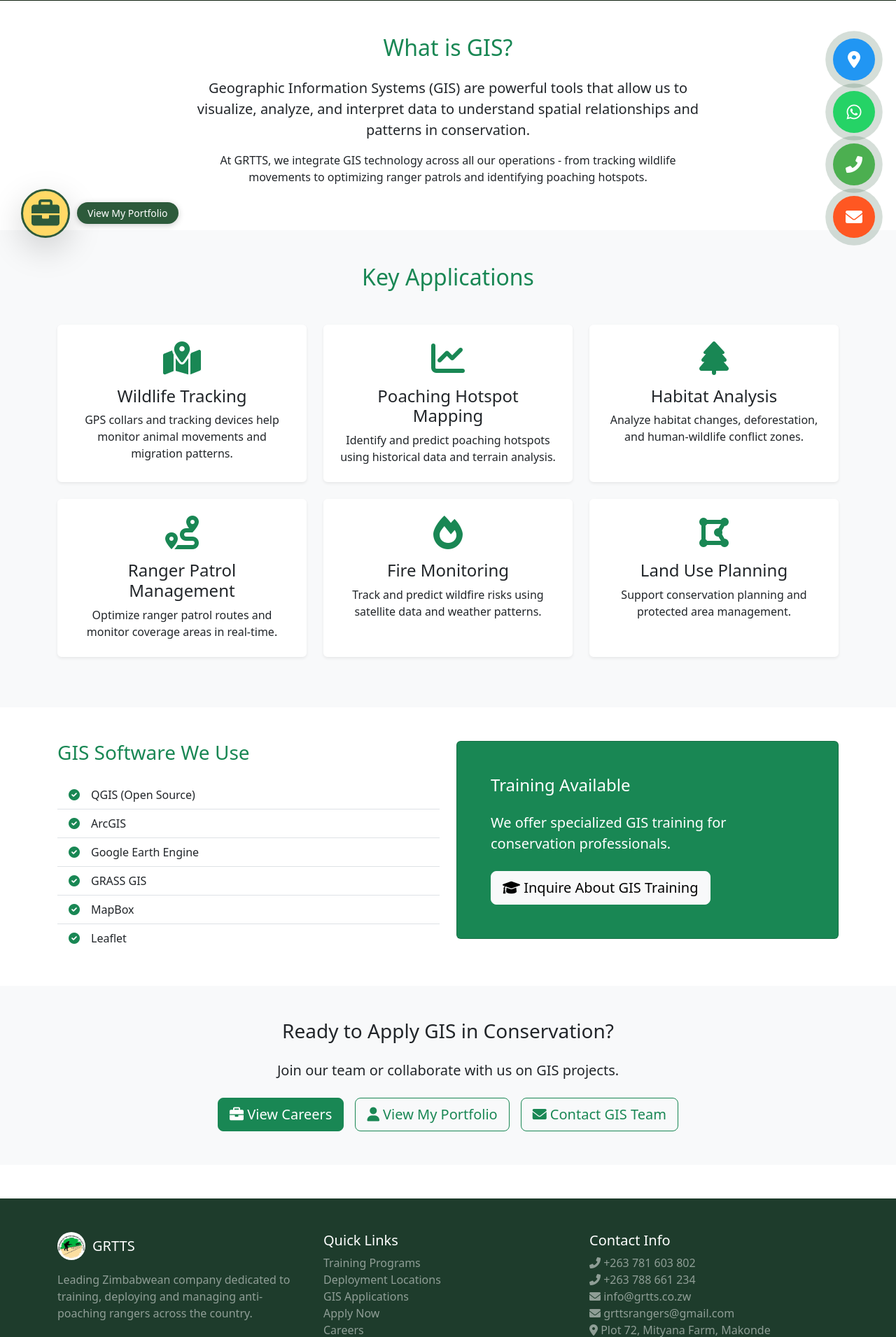
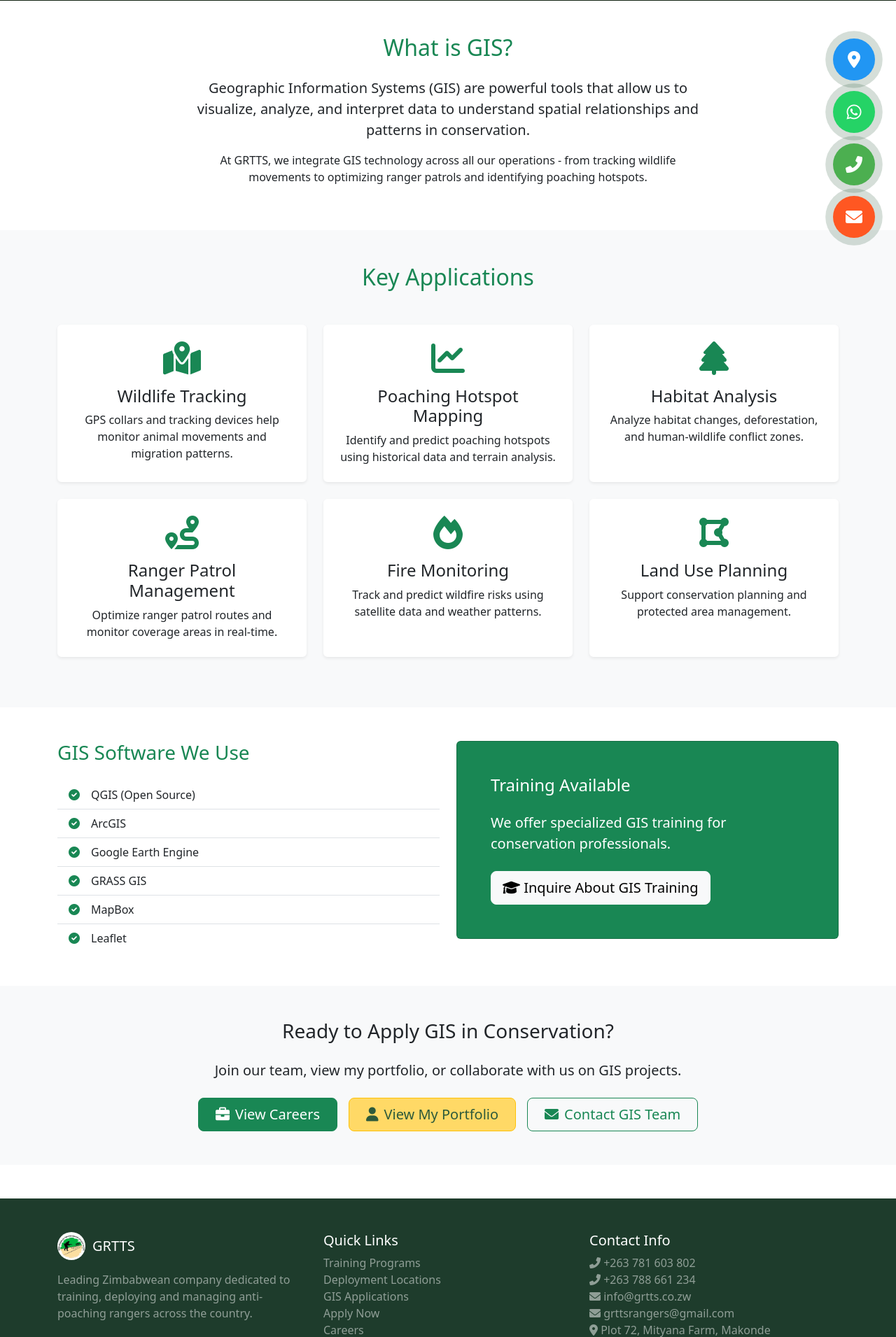
Before and after one commit to SlyJeremiah/grtts_website, a Django app: page /gis-applications/ in a window 1280 px wide. Shown: the part 430-2341 px from the top of the page at 70% size. Run offline with Django 5.2, Linux system fonts and the light colour scheme; grey boxes are pictures that could not be loaded.

Commit message:
Update gis_applications.html

```diff
--- a/main/templates/main/gis_applications.html
+++ b/main/templates/main/gis_applications.html
@@ -81,55 +81,24 @@
 <section class="py-5" style="background-color: #f8f9fa;">
     <div class="container text-center">
         <h3 class="mb-4">Ready to Apply GIS in Conservation?</h3>
-        <p class="lead mb-4">Join our team or collaborate with us on GIS projects.</p>
+        <p class="lead mb-4">Join our team, view my portfolio, or collaborate with us on GIS projects.</p>
 
-        <!-- Button Group -->
         <div class="d-flex justify-content-center gap-3 flex-wrap">
-            <a href="{% url 'main:careers' %}" class="btn btn-success btn-lg">
-                <i class="fas fa-briefcase"></i> View Careers
+            <!-- Careers Button -->
+            <a href="{% url 'main:careers' %}" class="btn btn-success btn-lg px-4">
+                <i class="fas fa-briefcase me-2"></i>View Careers
             </a>
 
-            <!-- NEW: Portfolio Button -->
-            <a href="{% url 'blog:post_detail' 'my-portfolio' %}" class="btn btn-outline-success btn-lg">
-                <i class="fas fa-user"></i> View My Portfolio
+            <!-- Portfolio Button (NEW) -->
+            <a href="{% url 'blog:post_detail' 'my-portfolio' %}" class="btn btn-warning btn-lg px-4" style="background-color: #ffd966; color: #2d5a3b;">
+                <i class="fas fa-user me-2"></i>View My Portfolio
             </a>
 
-            <a href="{% url 'main:contact' %}?type=gis" class="btn btn-outline-success btn-lg">
-                <i class="fas fa-envelope"></i> Contact GIS Team
+            <!-- Contact Button -->
+            <a href="{% url 'main:contact' %}?type=gis" class="btn btn-outline-success btn-lg px-4">
+                <i class="fas fa-envelope me-2"></i>Contact GIS Team
             </a>
         </div>
     </div>
 </section>
-<!-- Floating Button for Portfolio Blog Post -->
-<div class="floating-portfolio-btn">
-    <a href="{% url 'blog:post_detail' 'my-portfolio' %}" class="btn btn-success btn-lg rounded-circle shadow-lg"
-       style="width: 70px; height: 70px; display: flex; align-items: center; justify-content: center; position: fixed; bottom: 30px; left: 30px; z-index: 9999; animation: pulse 2s infinite; background-color: #ffd966; color: #2d5a3b; border: 3px solid #2d5a3b;">
-        <i class="fas fa-briefcase fa-2x"></i>
-    </a>
-    <span style="position: fixed; bottom: 50px; left: 110px; z-index: 9999; background-color: #2d5a3b; color: white; padding: 5px 15px; border-radius: 30px; font-size: 14px; box-shadow: 0 2px 10px rgba(0,0,0,0.2);">
-        View My Portfolio
-    </span>
-</div>
-
-<style>
-    .floating-portfolio-btn a:hover {
-        transform: scale(1.1);
-        transition: transform 0.3s ease;
-        background-color: #2d5a3b !important;
-        color: #ffd966 !important;
-        border-color: #ffd966 !important;
-    }
-
-    @keyframes pulse {
-        0% {
-            box-shadow: 0 0 0 0 rgba(45, 90, 59, 0.7);
-        }
-        70% {
-            box-shadow: 0 0 0 15px rgba(45, 90, 59, 0);
-        }
-        100% {
-            box-shadow: 0 0 0 0 rgba(45, 90, 59, 0);
-        }
-    }
-</style>
 {% endblock %}
```
